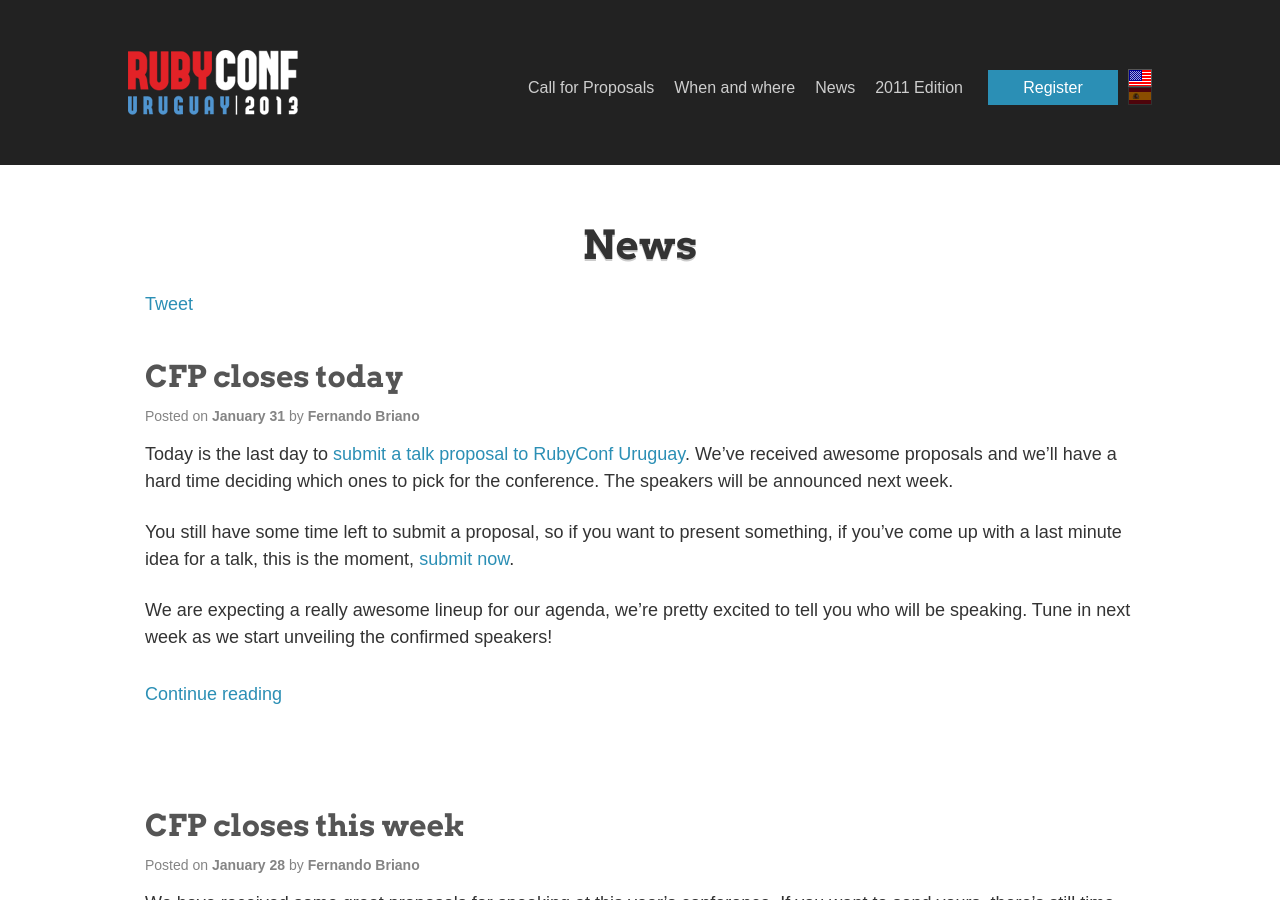
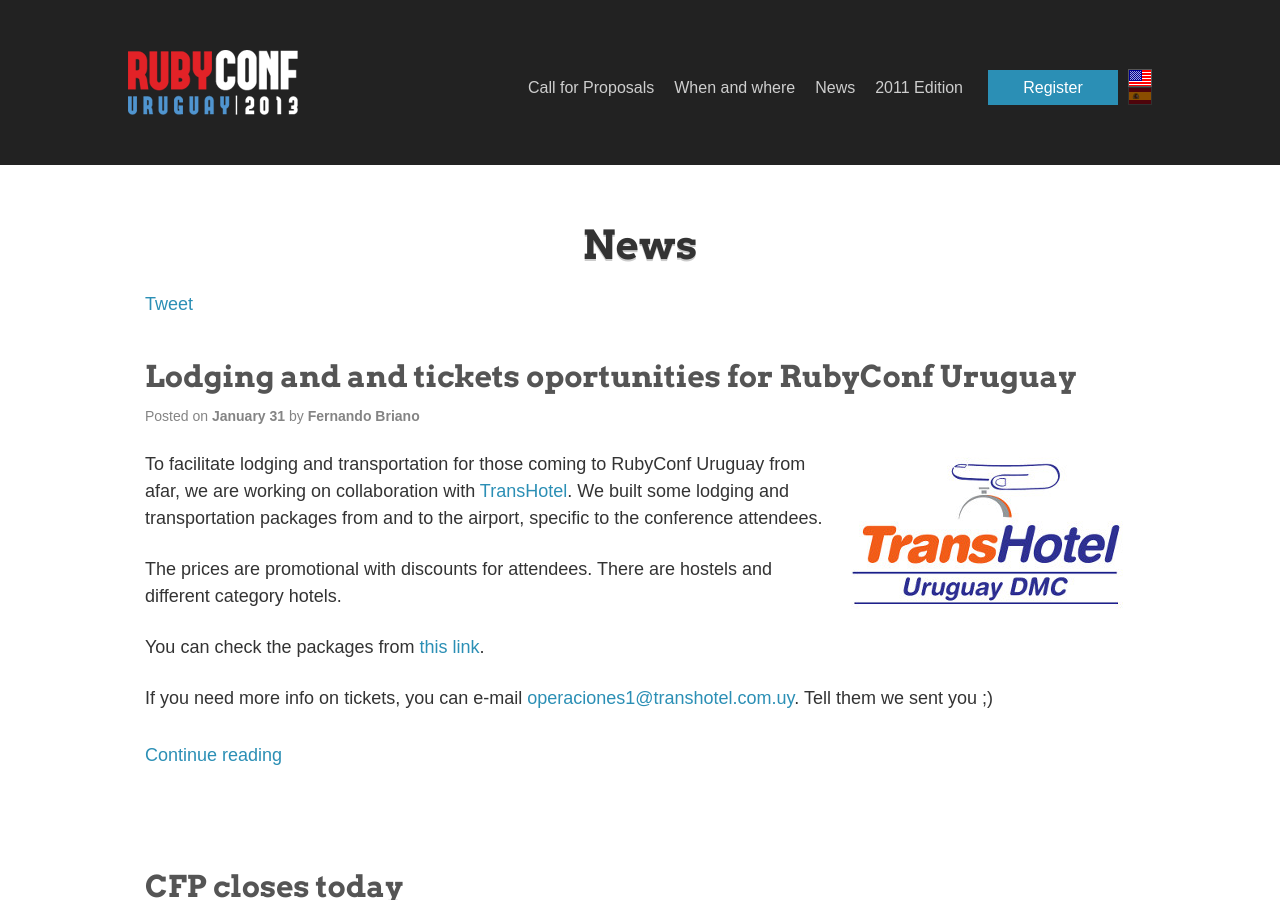
Before and after one commit to rubyconfuruguay/rubyconfuruguay-2013, a Jekyll site: the page built from news.html, in a window 1280 px wide and 900 px high. Built offline with Jekyll 4.4.1, drawn with Linux system fonts in a browser that asks for light colours; nearby versions of some CDN libraries; Markdown is read by kramdown in place of the engine named in the settings; comment, search, counter and statistics services are not loaded.

Commit message:
TransHotel info

```diff
--- /dev/null
+++ b/_posts/2013-01-31-lodging-and-and-tickets-oportunities-for-rubyconf-uruguay-en.markdown
@@ -0,0 +1,15 @@
+---
+layout: post
+title: Lodging and and tickets oportunities for RubyConf Uruguay
+lang: en
+author: Fernando Briano
+---
+<img src="/media/img/transhotel.jpg" style="float:right;" alt="TransHotel"/>
+
+To facilitate lodging and transportation for those coming to RubyConf Uruguay from afar, we are working on collaboration with [TransHotel](http://www.transhotel.com.uy/). We built some lodging and transportation packages from and to the airport, specific to the conference attendees.
+
+The prices are promotional with discounts for attendees. There are hostels and different category hotels.
+
+You can check the packages from [this link](http://app.transhotel.com.uy/Eventos/rubyconfeng.aspx).
+
+If you need more info on tickets, you can e-mail [operaciones1@transhotel.com.uy](mailto:operaciones1@transhotel.com.uy). Tell them we sent you ;)
--- a/index.html
+++ b/index.html
@@ -40,8 +40,8 @@
 
         <iframe frameborder="0" scrolling="no" marginheight="0" marginwidth="0" src="//maps.google.com/maps/ms?ie=UTF8&amp;hl=en&amp;source=embed&amp;msa=0&amp;msid=114189880581873191413.00049039c94fc2d39375a&amp;ll=-34.899166,-56.19421&amp;spn=0.023934,0.034676&amp;z=14&amp;output=embed"></iframe>
 
-        <aside class="where-to-stay hidden">
-            <h1>Don't have a place to stay? <a href="#" class="btn primary">Check out hotels/hostels</a></h1>
+        <aside class="where-to-stay">
+          <h1>Don't have a place to stay? <a href="http://app.transhotel.com.uy/Eventos/rubyconfeng.aspx" class="btn primary">Promotional packages for hotels and hostels</a></h1>
         </aside>
     </div>
 </section>
--- a/index_es.html
+++ b/index_es.html
@@ -38,8 +38,8 @@
 
         <iframe frameborder="0" scrolling="no" marginheight="0" marginwidth="0" src="//maps.google.com/maps/ms?ie=UTF8&amp;hl=en&amp;source=embed&amp;msa=0&amp;msid=114189880581873191413.00049039c94fc2d39375a&amp;ll=-34.899166,-56.19421&amp;spn=0.023934,0.034676&amp;z=14&amp;output=embed"></iframe>
 
-        <aside class="where-to-stay hidden">
-            <h1>No tienes donde quedarte? <a href="#" class="btn primary">Mira hotels/hostels recomendados</a></h1>
+        <aside class="where-to-stay">
+            <h1>No tienes d&oacute;nde quedarte? <a href="http://app.transhotel.com.uy/Eventos/rubyconf.aspx" class="btn primary">Paquetes promocionales de hoteles/hostels</a></h1>
         </aside>
     </div>
 </section>
```
Also changed, not shown: _posts/2013-01-31-lodging-and-and-tickets-oportunities-for-rubyconf-uruguay-es.markdown (added, +15 -0 lines), media/img/transhotel.jpg (added).
